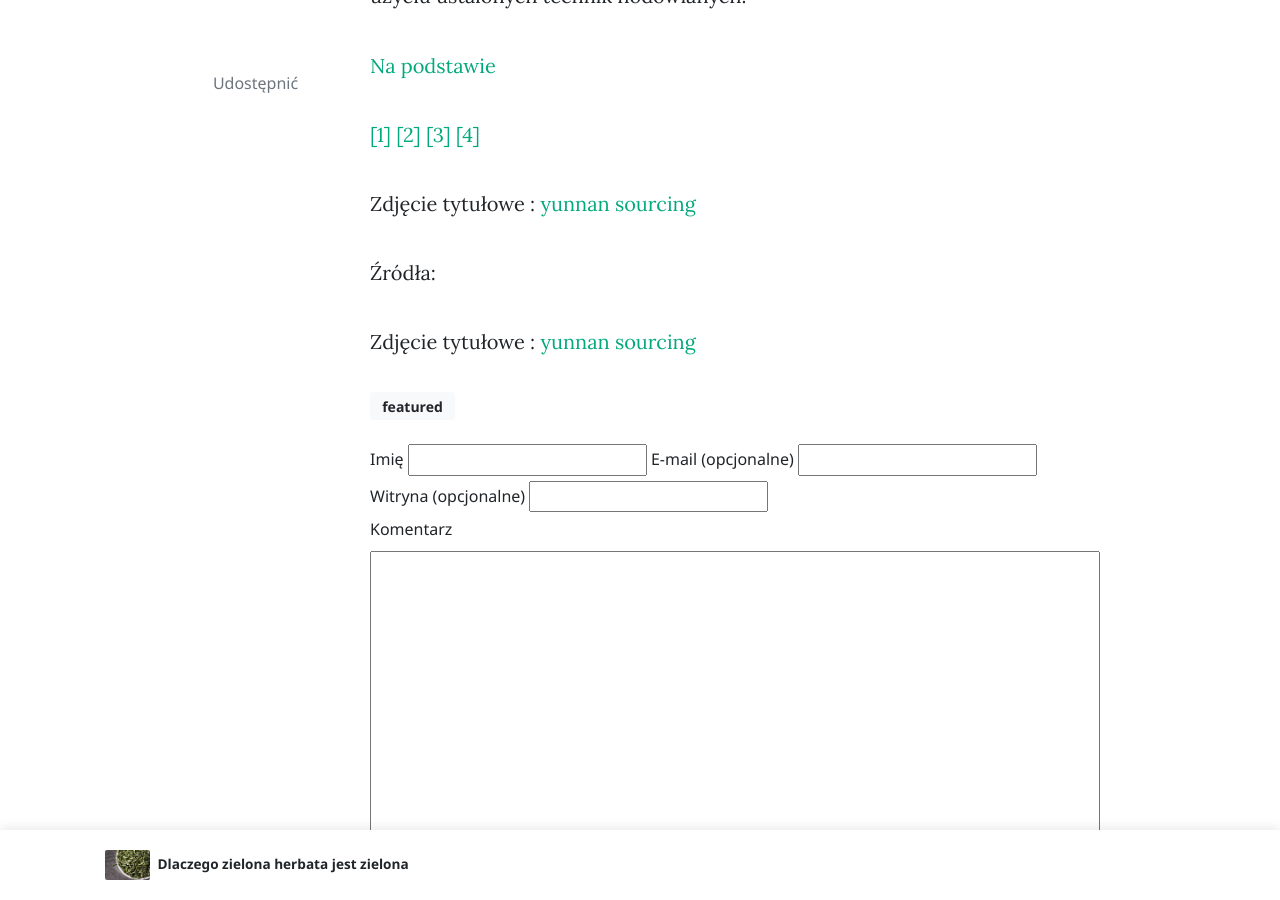
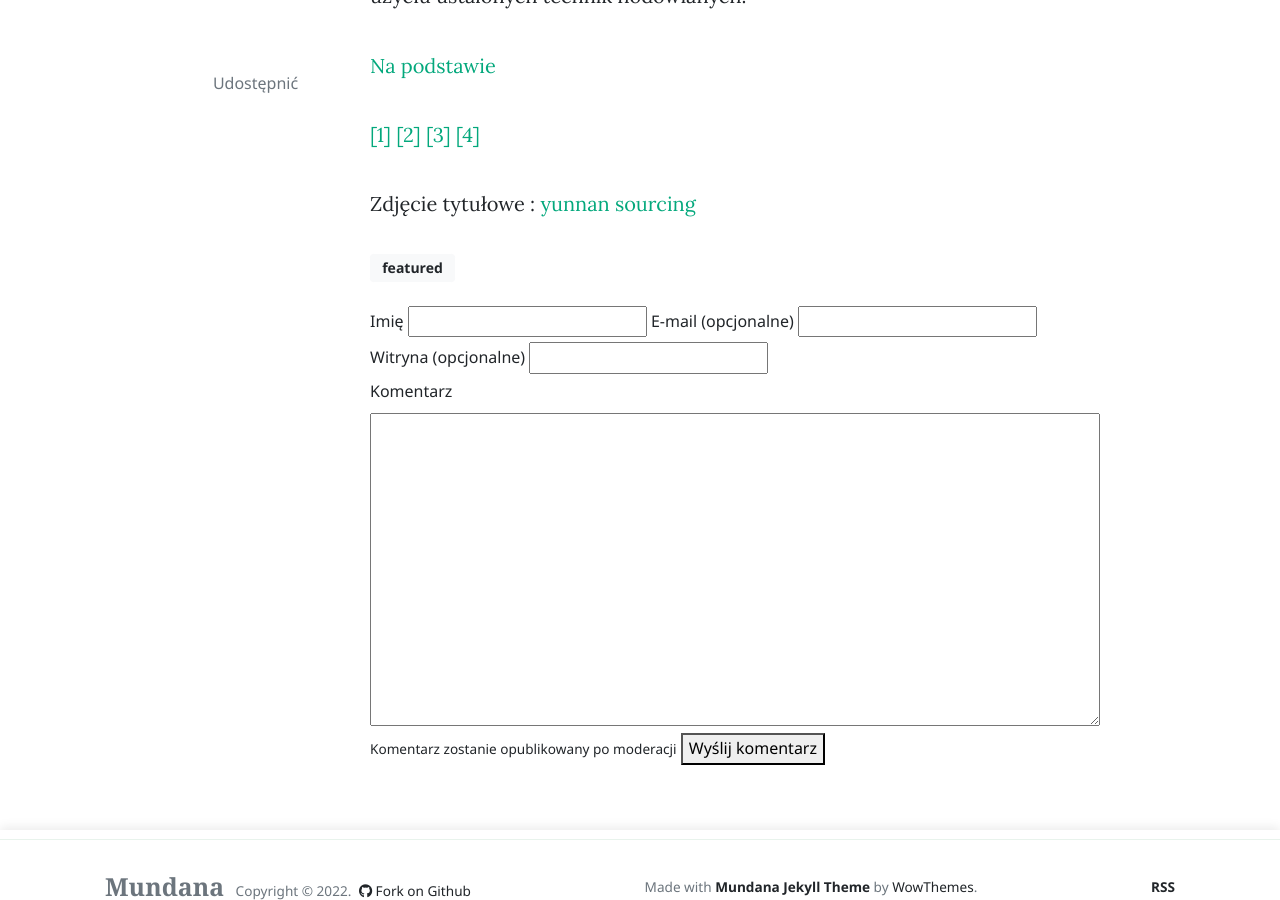
Before and after one commit to asiomchen/asiomchen.github.io, a Jekyll site: the page built from _posts/2022-07-11-genetyka-herbaty-decaf.md, in a window 1280 px wide and 900 px high, scrolled down 7160 px. Built offline with Jekyll 4.4.1, drawn with Linux system fonts in a browser that asks for light colours; nearby versions of some CDN libraries; comment, search, counter and statistics services are not loaded.

Commit message:
Update 2022-07-11-genetyka-herbaty-decaf.md

```diff
--- a/_posts/2022-07-11-genetyka-herbaty-decaf.md
+++ b/_posts/2022-07-11-genetyka-herbaty-decaf.md
@@ -61,24 +61,3 @@ Hongyacha może wypełnić ogromną lukę na rynku. Ponieważ jest to prawdziwa
 [[4]](https://doi.org/10.1021/acs.jafc.8b03433)
 
 Zdjęcie tytułowe : [yunnan sourcing](https://yunnansourcing.com/collections/dan-cong-oolong-tea-spring-2022/products/wu-dong-chou-shi-dan-cong-oolong-tea)
-
-
-
-
-
-
-
-
-
-
-
-
-
-
-
-
-
-Źródła:
-
-
-Zdjęcie tytułowe : [yunnan sourcing](https://yunnansourcing.com/collections/green-tea-spring-2022/products/yunnan-zhu-ye-qing-green-tea)
```
